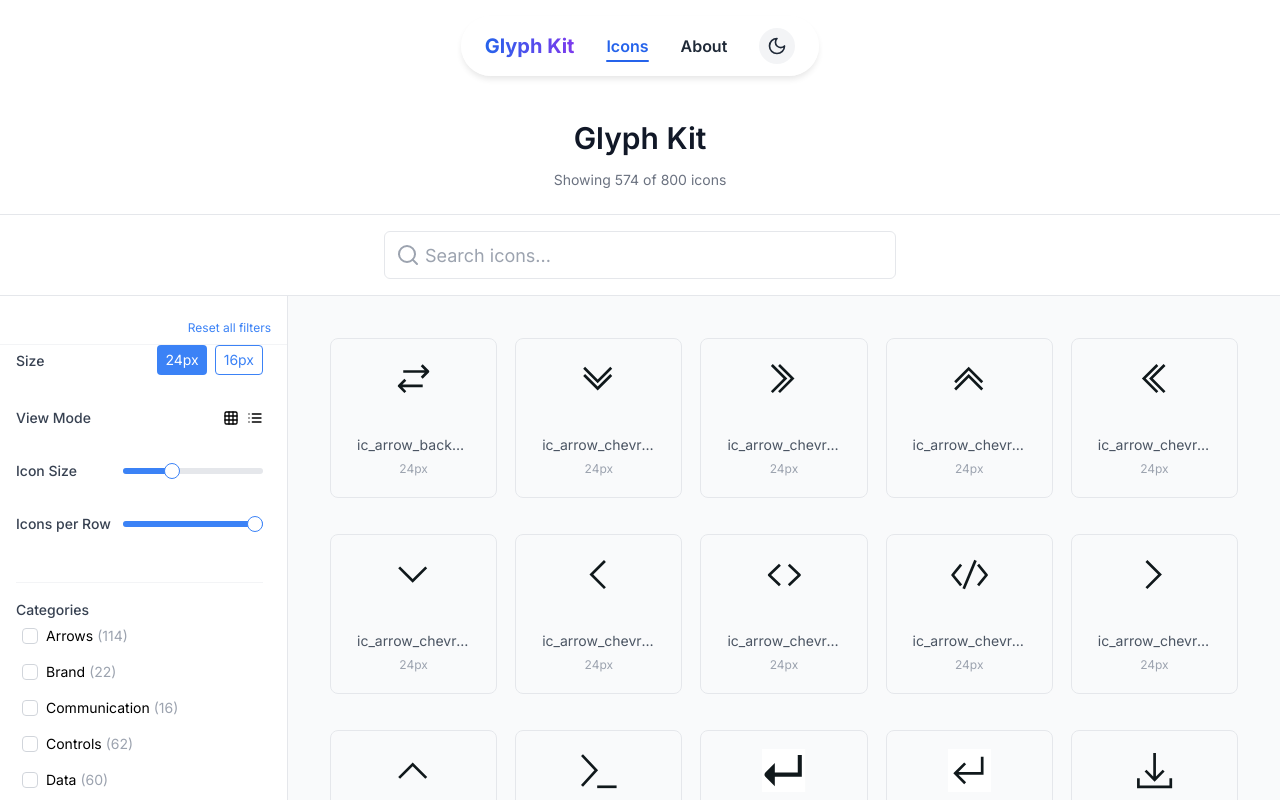
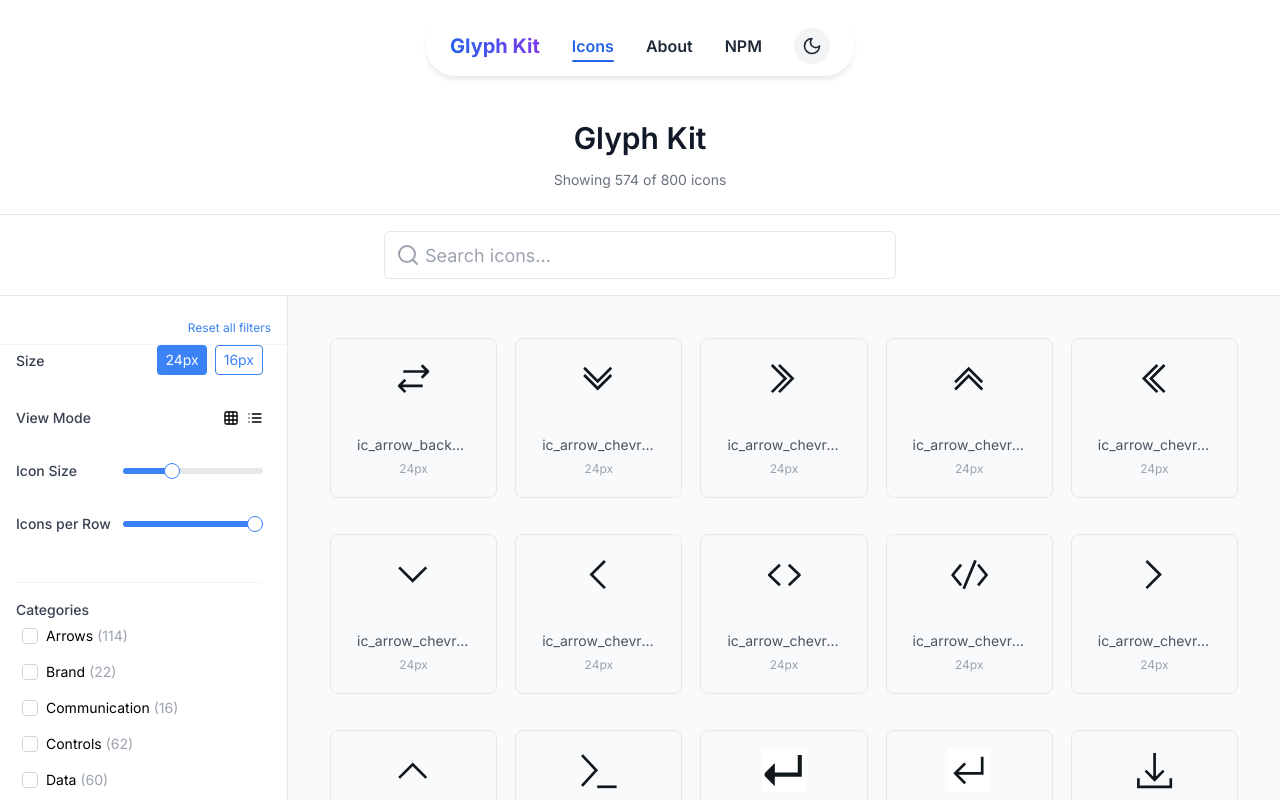
Before and after one commit to caidentity/glyphkit, a Next.js app: page / in a window 1280 px wide. Shown: the top 800 px of the page. Built offline with nearby package versions, Linux system fonts and the light colour scheme.

Commit message:
better readme

```diff
--- a/packages/glyphkit/package.json
+++ b/packages/glyphkit/package.json
@@ -1,6 +1,6 @@
 {
   "name": "@glyphkit/glyphkit",
-  "version": "0.0.101",
+  "version": "0.0.102",
   "description": "A customizable SVG icon toolkit for React applications",
   "type": "module",
   "main": "dist/index.js",
--- a/src/components/TopNavigationBar/TopNavigation.tsx
+++ b/src/components/TopNavigationBar/TopNavigation.tsx
@@ -9,6 +9,7 @@ import './TopNavigation.scss';
 const navigation = [
   { name: 'Icons', href: '/' },
   { name: 'About', href: '/about' },
+  { name: 'NPM', href: 'https://www.npmjs.com/package/@glyphkit/glyphkit' },
 ];
 
 export default function TopNavigation() {
```
Also changed, not shown: packages/glyphkit/README.md.
